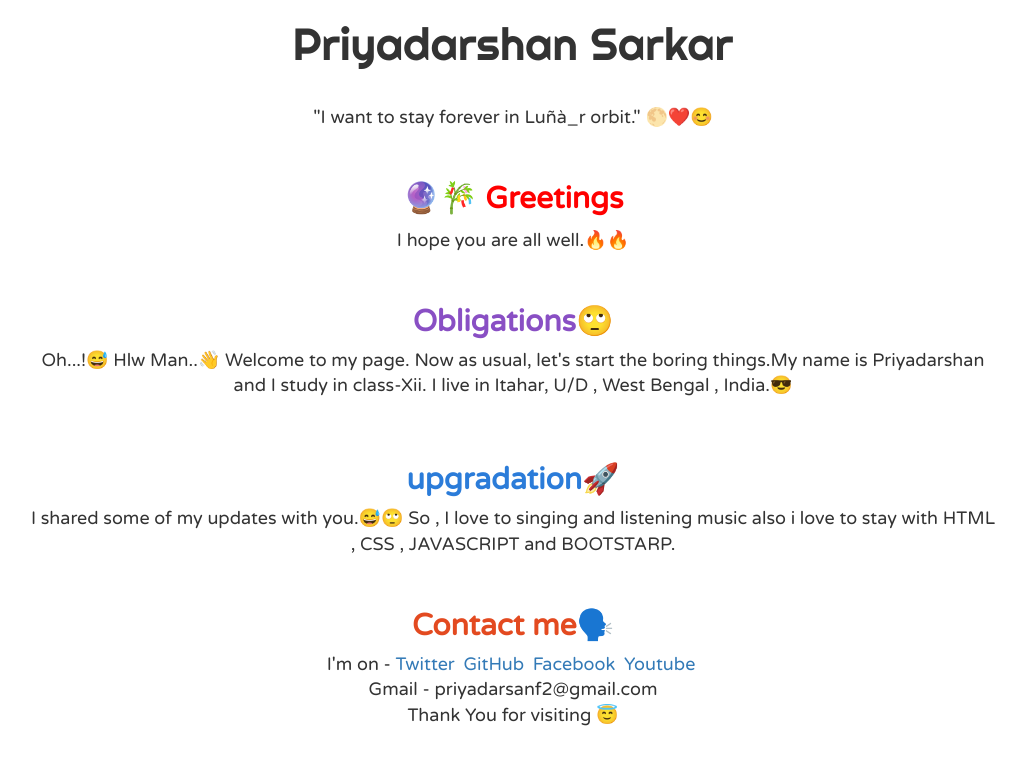
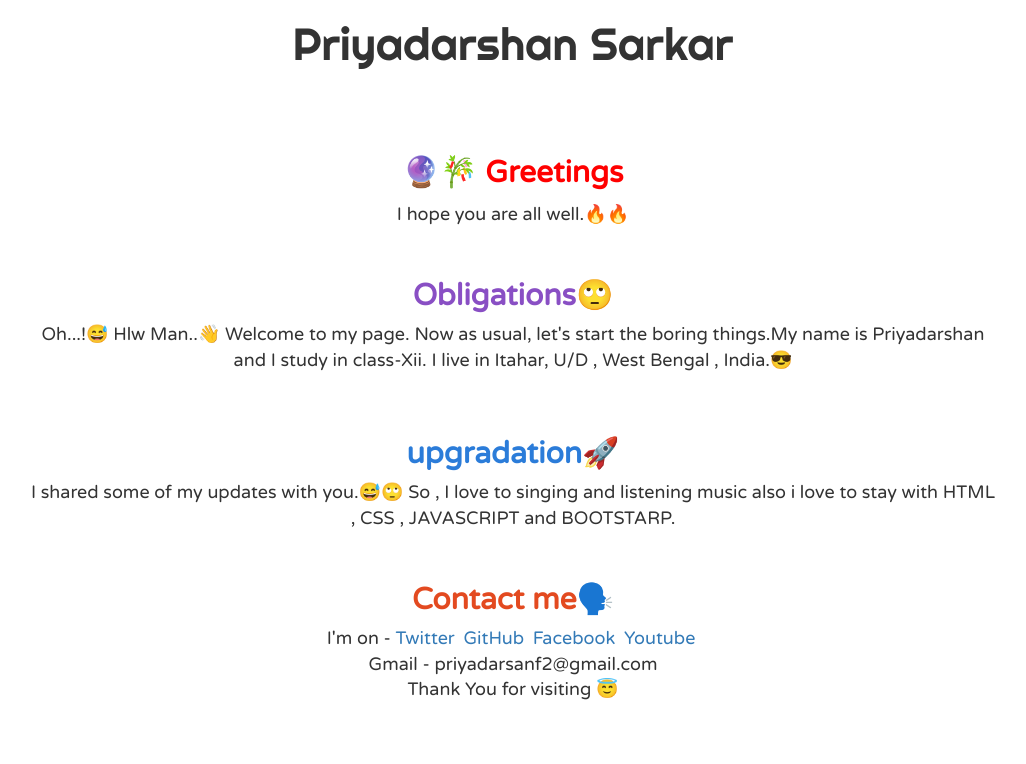
Before and after one commit to mrinmoyf2/mrinmoyf2.github.io, a plain HTML site: page index.html in a window 1280 px wide. Shown: the whole page, without its empty margins (127-1153 px from the left). Drawn offline with nearby package versions, Linux system fonts and the light colour scheme.

Commit message:
updating .. . .

```diff
--- a/index.html
+++ b/index.html
@@ -63,7 +63,7 @@
         <div>
             <h1 class="header">Priyadarshan Sarkar</h1>
             <br />
-            <p >"I want to stay forever in Luñà_r orbit." 🌕❤️😊</p>
+
 
             <div>
                 <h2 class="greetings" style="color: red; font-weight: bold;">🔮🎋 Greetings</h2>
```
